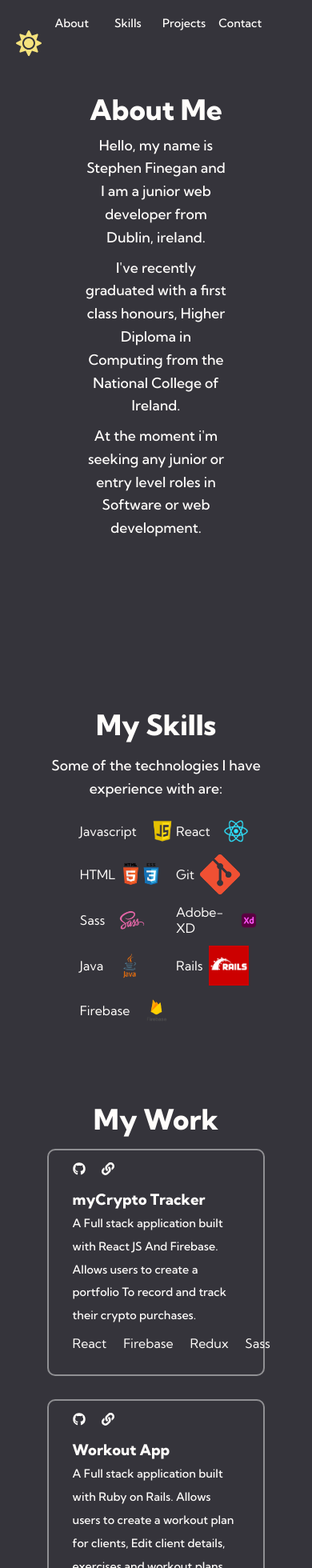
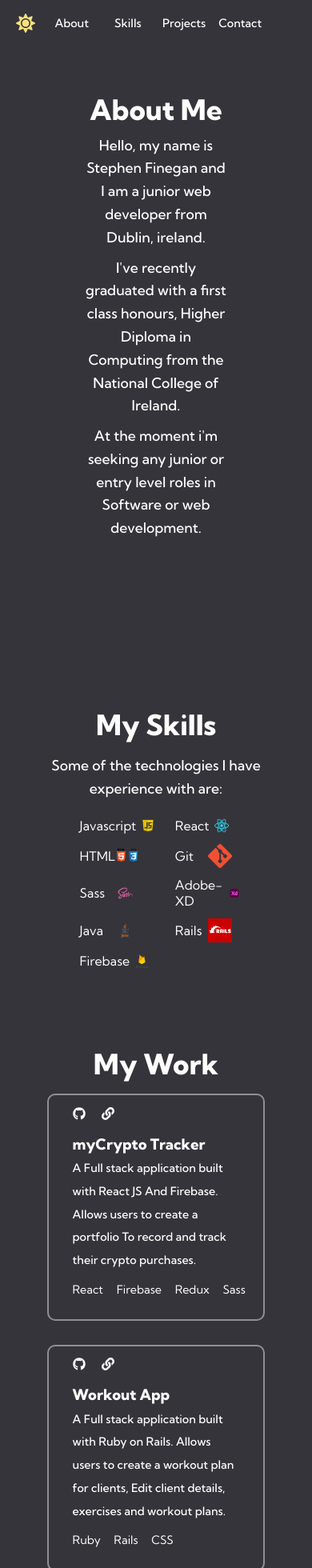
Before and after one commit to StephenFinegan21/portfolio, a React (Create React App) app: page / in a window 390 px wide. Shown: the top 1960 px of the page at 80% size. Built offline with nearby package versions, Linux system fonts and the light colour scheme; the HTML template or start-up script is replaced by a standard one.

Commit message:
small changes to fix issues when loading site on very small screens

```diff
--- a/src/App.scss
+++ b/src/App.scss
@@ -29,8 +29,8 @@ li{
 .toggle-mode-light{
     position: fixed;
     left: 5%;
-    top: 4.5%;
-    font-size: 2rem;
+    top: 2%;
+    font-size: 1.5rem;
     cursor: pointer;
 
     @media screen and (min-width: $large) {
@@ -230,7 +230,13 @@ p{
 
     li{
         display: inline;
-        margin-right: 10%;
+        margin-right: 8%;
+        font-size: .9rem;
+
+        @media screen and (min-width: $medium) {
+            font-size: 1rem;
+        }
+
     }
 
     span{
@@ -279,8 +285,17 @@ p{
     }
 
     img{
-        max-width: 50px;
-        margin-left: 10%;
+        width: 30px;
+        position: relative;
+        right:0;
+
+        @media screen and (min-width: $medium) {
+            width: 40px;
+        }
+        @media screen and (min-width: $large) {
+            width: 50px;
+        }
+
     }
 }
 
@@ -303,8 +318,12 @@ p{
 
     p{
         padding: 5%;
-        width: 50%;
+        width: 70%;
         margin: auto;
+        @media screen and (min-width: $large) {
+            width: 50%;
+
+        }
     }
 }
 
```
